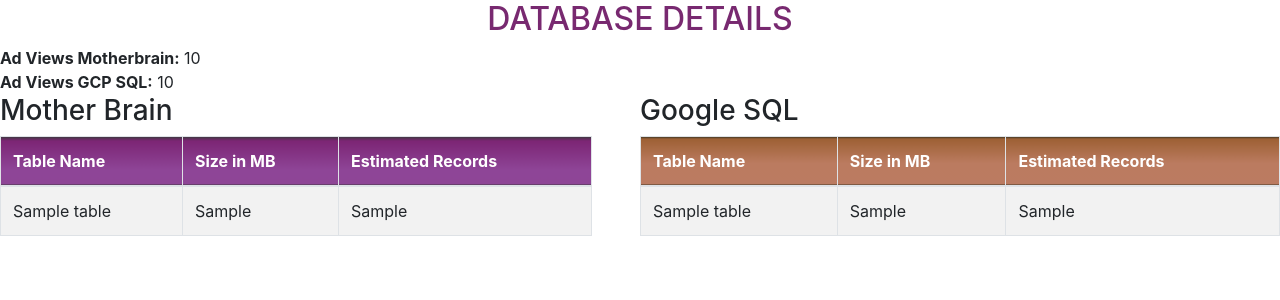
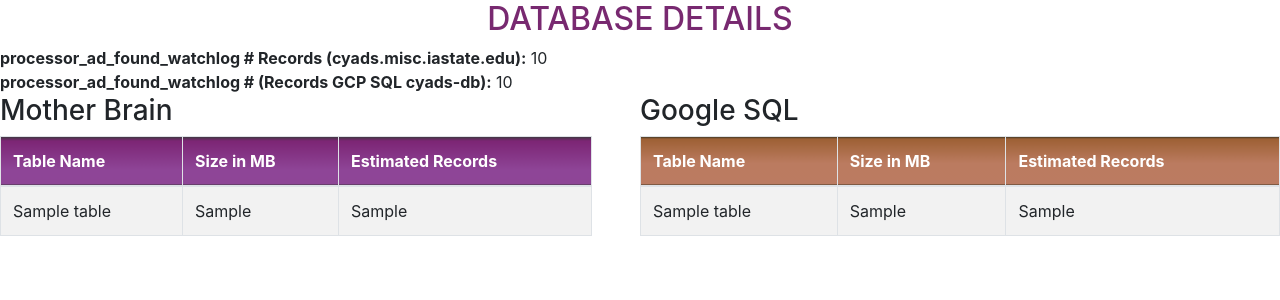
Before and after one commit to cml-cs-iastate/CyadsProcessor, a Django app: template dashboard/templates/database_mb.html in a window 1280 px wide. Shown: the part 130-430 px from the top of the page. Run offline with Django 3.2, Linux system fonts and the light colour scheme; the template is opened without the code that fills it: most values are stand-ins (such as "Sample title", 1, 10 or a date in 2020); parts of the project's set-up code (start-up, migrations or seed data) failed here and were passed over; some libraries are stand-ins or nearby versions.

Commit message:
Specify DB in database_mb

```diff
--- a/dashboard/templates/database_mb.html
+++ b/dashboard/templates/database_mb.html
@@ -31,8 +31,8 @@
 
 </style>
 
-<b>Ad Views Motherbrain:</b> {{ad_views_mb}}<br>
-<b>Ad Views GCP SQL:</b> {{ad_views_gcp_copy}}<br>
+<b>processor_ad_found_watchlog # Records (cyads.misc.iastate.edu):</b> {{ad_views_mb}}<br>
+<b>processor_ad_found_watchlog # (Records GCP SQL cyads-db):</b> {{ad_views_gcp_copy}}<br>
 
 <div id="tables">
   <div style="padding-right:3em">
```
